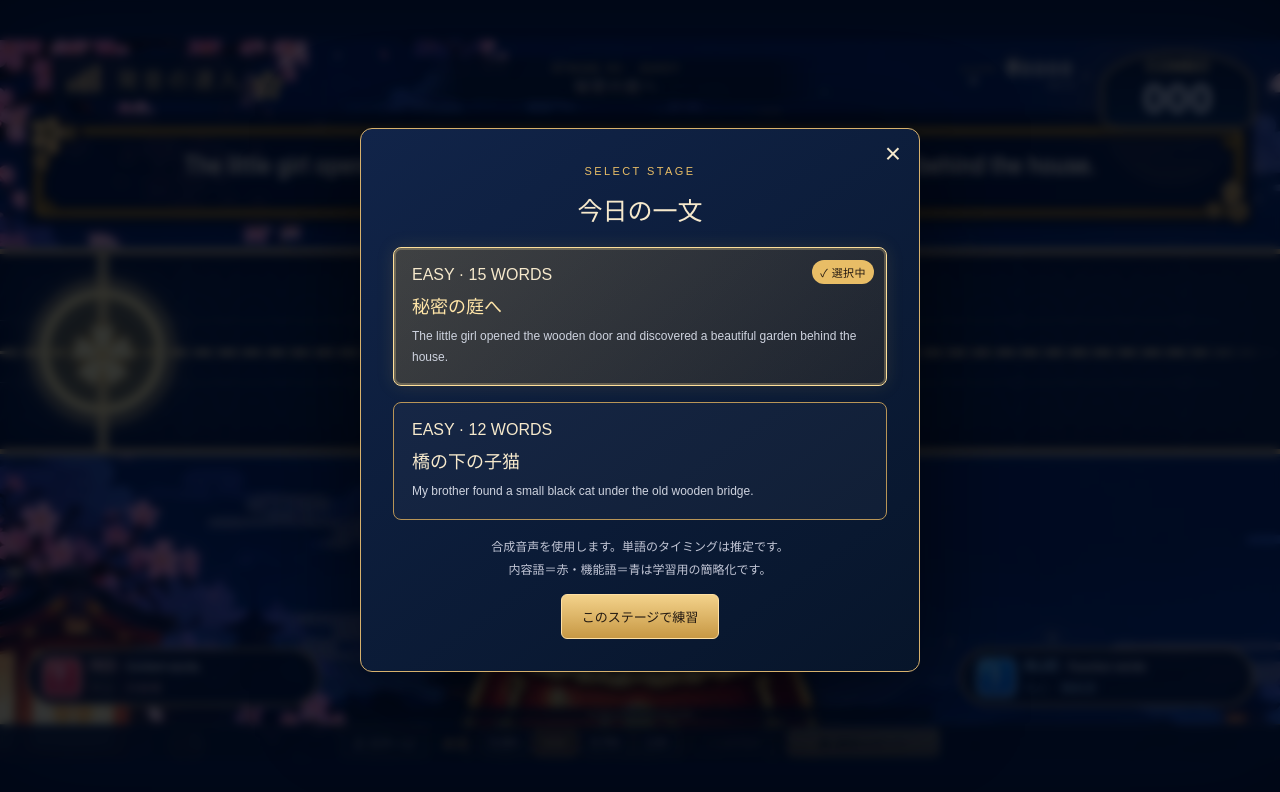
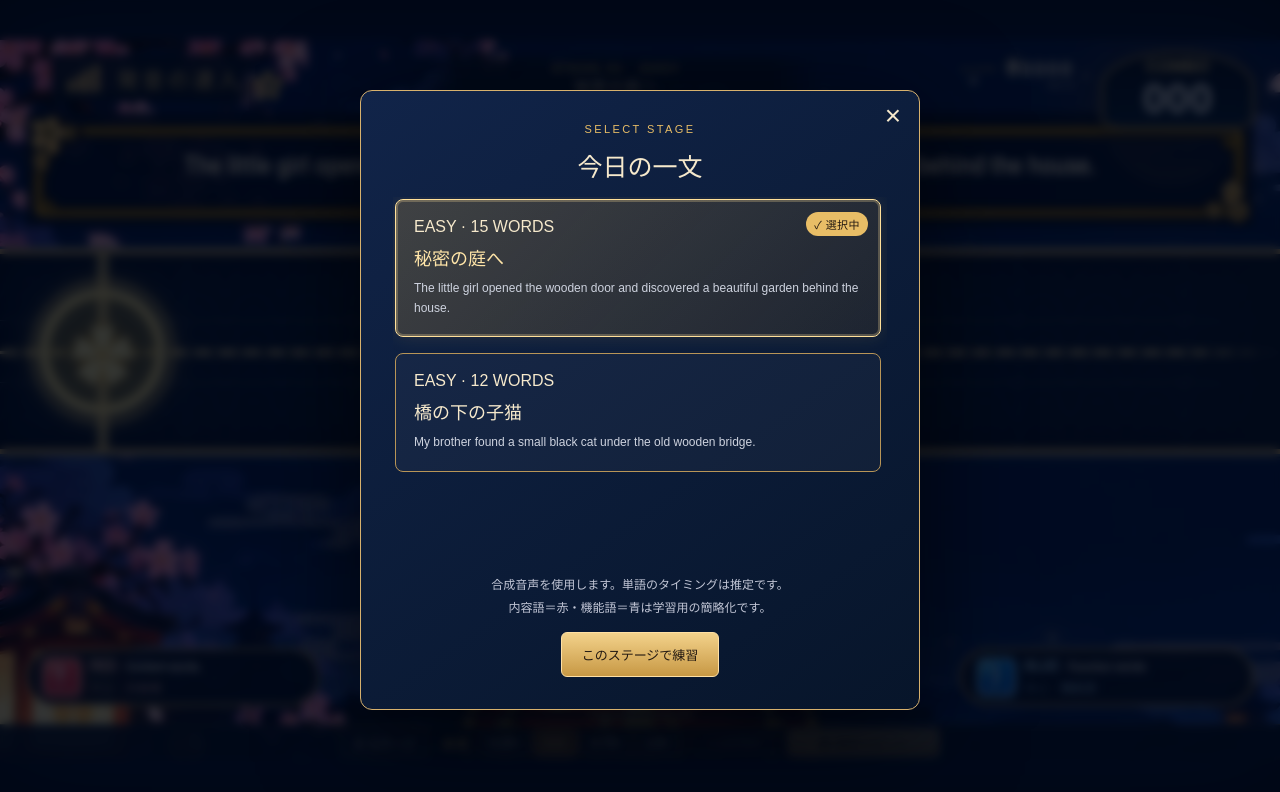
Before and after one commit to d14618404/hatsuon-tatsujin, a website with bundled scripts: page index.html in a window 1280 px wide. Both pictures are taken after a click on the button "☷ ステージ". Built offline with nearby package versions, Linux system fonts and the light colour scheme; files whose address does not match are found by name.

Commit message:
Keep stage action visible in dialog

```diff
--- a/src/styles.css
+++ b/src/styles.css
@@ -85,3 +85,8 @@ h1{font:800 1.5cqw Arial,sans-serif;letter-spacing:.16em;color:#ffda8a;white-spa
 .stage-card.selected{border-color:#ffe09a;background:linear-gradient(135deg,#c99c3f42,#6f4d172e);box-shadow:inset 0 0 0 2px #ffe09a42,0 0 18px #d7a94724}
 .stage-card.selected strong{color:#ffe5a8}
 .stage-card.selected:after{content:"✓ 選択中";position:absolute;top:12px;right:12px;padding:4px 8px;border-radius:999px;background:#e8bd66;color:#241a12;font-size:11px;font-weight:800;letter-spacing:.04em}
+#stage-dialog[open]{display:grid;grid-template-rows:auto auto minmax(0,1fr) auto auto;width:min(560px,80%);height:min(620px,90svh);overflow:hidden}
+#stage-dialog h2{margin-bottom:14px}
+#stage-list{min-height:0;overflow-y:auto;padding:2px 6px 2px 2px;scrollbar-color:#b89557 #07152a}
+#stage-dialog .dialog-note{margin:12px 0}
+#choose-stage{justify-self:center}
```
